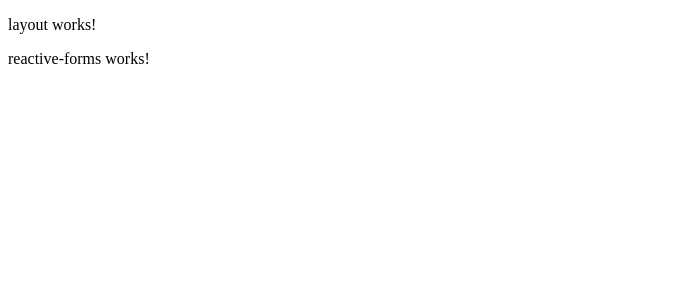
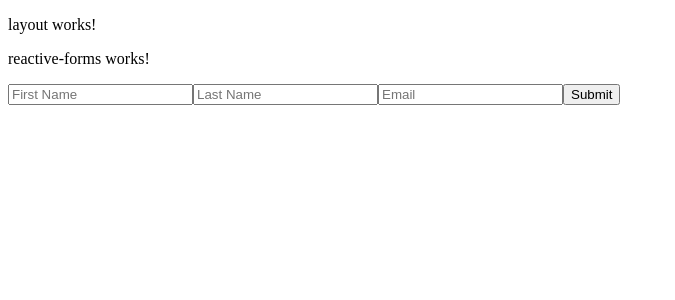
Before and after one commit to CodeMaster17/Ticketing-System, an Angular app: page /reactive-forms in a window 1280 px wide. Shown: the top 300 px of the page, without its empty margins (0-675 px from the left). Built offline with nearby package versions, Linux system fonts and the light colour scheme.

Commit message:
feat: There ways of building form control

```diff
--- a/src/app/pages/reactive-forms/reactive-forms.component.html
+++ b/src/app/pages/reactive-forms/reactive-forms.component.html
@@ -1 +1,9 @@
 <p>reactive-forms works!</p>
+<div>
+  <form [formGroup]="regForm" (ngSubmit)="register(regForm)">
+    <input type="text" placeholder="First Name" formControlName="fname" />
+    <input type="text" placeholder="Last Name" formControlName="lname" />
+    <input type="email" placeholder="Email" formControlName="email" />
+    <button type="submit">Submit</button>
+  </form>
+</div>
--- a/src/app/pages/reactive-forms/reactive-forms.component.ts
+++ b/src/app/pages/reactive-forms/reactive-forms.component.ts
@@ -1,12 +1,61 @@
 import { Component } from '@angular/core';
+import {
+  FormBuilder,
+  FormControl,
+  FormGroup,
+  ReactiveFormsModule,
+} from '@angular/forms';
 
 @Component({
   selector: 'app-reactive-forms',
   standalone: true,
-  imports: [],
+  imports: [ReactiveFormsModule],
   templateUrl: './reactive-forms.component.html',
-  styleUrl: './reactive-forms.component.scss'
+  styleUrl: './reactive-forms.component.scss',
 })
 export class ReactiveFormsComponent {
+  regForm: FormGroup;
 
+  constructor(private _fb: FormBuilder) {
+    this.regForm = new FormGroup({
+      fname: new FormControl(''),
+      lname: new FormControl(''),
+      email: new FormControl(''),
+      password: new FormControl(''),
+    });
+  }
+
+  ngOnInit() {
+    // 1st way of creating instance of FormGroup class
+    // this.regForm = new FormGroup({
+    //   fname: new FormControl(''),
+    //   lname: new FormControl(''),
+    //   email: new FormControl(''),
+    //   password: new FormControl(''),
+    // });
+
+    // 2nd way
+    this.regForm = this._fb.group({
+      fname: new FormControl(''),
+      lname: new FormControl(''),
+      email: new FormControl('example@mail.com'),
+      password: new FormControl('******'),
+    });
+
+    // 3rd way
+    this.regForm = this._fb.group({
+      fname: [],
+      lname: [],
+      email: [],
+      password: [],
+    });
+  }
+
+  register(formData: FormGroup) {
+    // console.log(formData);
+
+    // 2nd way of getting values
+    console.log(this.regForm);
+    console.log(this.regForm.value);
+  }
 }
```
